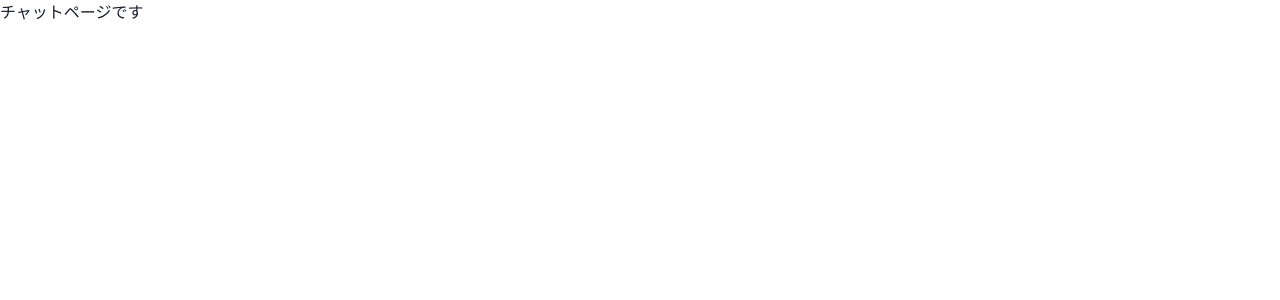
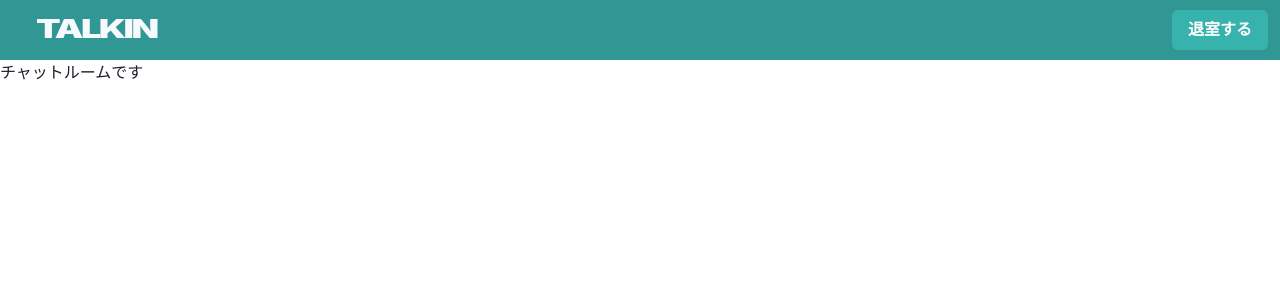
Before and after one commit to hattoriryuki/talkin, a React (Create React App) app: page /chatroom in a window 1280 px wide. Shown: the top 300 px of the page. Built offline with nearby package versions, Linux system fonts and the light colour scheme; the HTML template or start-up script is replaced by a standard one.

Commit message:
feat: チャットルームのヘッダーを作成

```diff
--- a/src/components/atoms/layout/Footer.tsx
+++ b/src/components/atoms/layout/Footer.tsx
@@ -28,7 +28,7 @@ export const Footer: FC = memo(() => {
         <Box as="a" href="#">
           利用規約
         </Box>
-        <Text>©︎ 2023 TALKIN. All rights reserved</Text>
+        <Text>&copy; 2023 TALKIN. All rights reserved</Text>
       </Container>
     </Box>
   );
--- a/src/components/atoms/layout/Header.tsx
+++ b/src/components/atoms/layout/Header.tsx
@@ -26,8 +26,8 @@ export const Header: FC<Props> = memo((props) => {
         ml={6}
       >
         TALKIN
-        {children}
       </Heading>
+      {children}
     </Flex>
   );
 });
--- a/src/components/pages/ChatRoom.tsx
+++ b/src/components/pages/ChatRoom.tsx
@@ -2,6 +2,6 @@ import { FC, memo } from "react";
 
 export const ChatRoom: FC = memo(() => {
   return (
-    <p>チャットページです</p>
+      <p>チャットルームです</p>
   );
 });
--- /dev/null
+++ b/src/components/templates/HeaderOnlyLayout.tsx
@@ -0,0 +1,29 @@
+import { FC, ReactNode, memo, useCallback } from "react";
+
+import { Header } from "../atoms/layout/Header";
+import { PrimaryButton } from "../atoms/button/PrimaryButton";
+import { useNavigate } from "react-router-dom";
+
+type Props = {
+  children: ReactNode;
+};
+
+export const HeaderOnlyLayout: FC<Props> = memo((props) => {
+  const { children } = props;
+  const navigate = useNavigate();
+
+  const onClickTop = useCallback(() =>
+    navigate("/"),
+  []);
+
+  return (
+    <>
+      <Header>
+        <PrimaryButton onClick={onClickTop}>
+          退室する
+        </PrimaryButton>
+      </Header>
+      {children}
+    </>
+  );
+});
--- a/src/router/Router.tsx
+++ b/src/router/Router.tsx
@@ -5,6 +5,7 @@ import { Top } from "../components/pages/Top";
 import { ChatRoom } from "../components/pages/ChatRoom";
 import { DefaultLayout } from "../components/templates/DefaultLayout";
 import { userProfile } from "../types/userProfile";
+import { HeaderOnlyLayout } from "../components/templates/HeaderOnlyLayout";
 
 type Props = {
   users: userProfile[];
@@ -26,7 +27,9 @@ export const Router: FC<Props> = memo((props) => {
       <Route
         path="/chatroom"
         element={
-          <ChatRoom />
+          <HeaderOnlyLayout>
+            <ChatRoom />
+          </HeaderOnlyLayout>
         }
       />
     </Routes>
```
